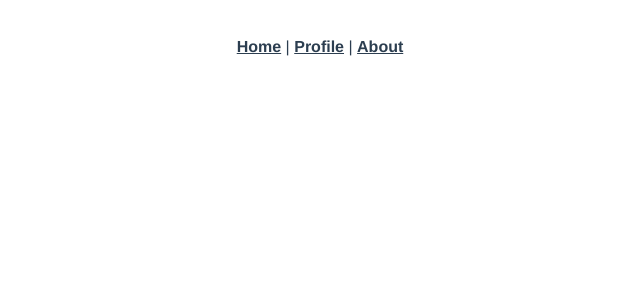
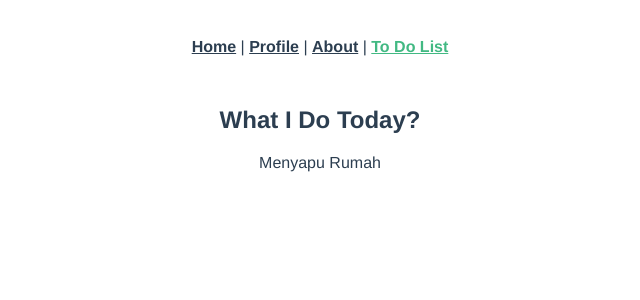
Before and after one commit to chrysthlyn/vuejs-learning, a Vue app: page /#/todolist in a window 1280 px wide. Shown: the top 300 px of the page, without its empty margins (320-960 px from the left). Built offline with nearby package versions, Linux system fonts and the light colour scheme.

Commit message:
Add New Router Todolist.vue

```diff
--- a/src/App.vue
+++ b/src/App.vue
@@ -2,7 +2,8 @@
   <div id="nav">
     <router-link to="/">Home</router-link> |
     <router-link to="/profile">Profile</router-link> |
-    <router-link to="/about">About</router-link>
+    <router-link to="/about">About</router-link> |
+    <router-link to="/todolist">To Do List</router-link>
   </div>
   <router-view />
 </template>
--- a/src/router/index.js
+++ b/src/router/index.js
@@ -21,6 +21,11 @@ const routes = [
     name: "Profile",
     component: () => import("../views/Profile.vue"),
   },
+  {
+    path: "/todolist",
+    name: "Todolist",
+    component: () => import("../views/Todolist.vue"),
+  },
 ];
 
 const router = createRouter({
--- /dev/null
+++ b/src/views/Todolist.vue
@@ -0,0 +1,17 @@
+<template>
+  <div class="todolist">
+    <h2>What I Do Today?</h2>
+    <div class="homework">
+      <div class="task">
+        <p>Menyapu Rumah</p>
+      </div>
+    </div>
+  </div>
+</template>
+
+<script>
+export default {
+  name: "Todolist",
+  components: {},
+};
+</script>
```
